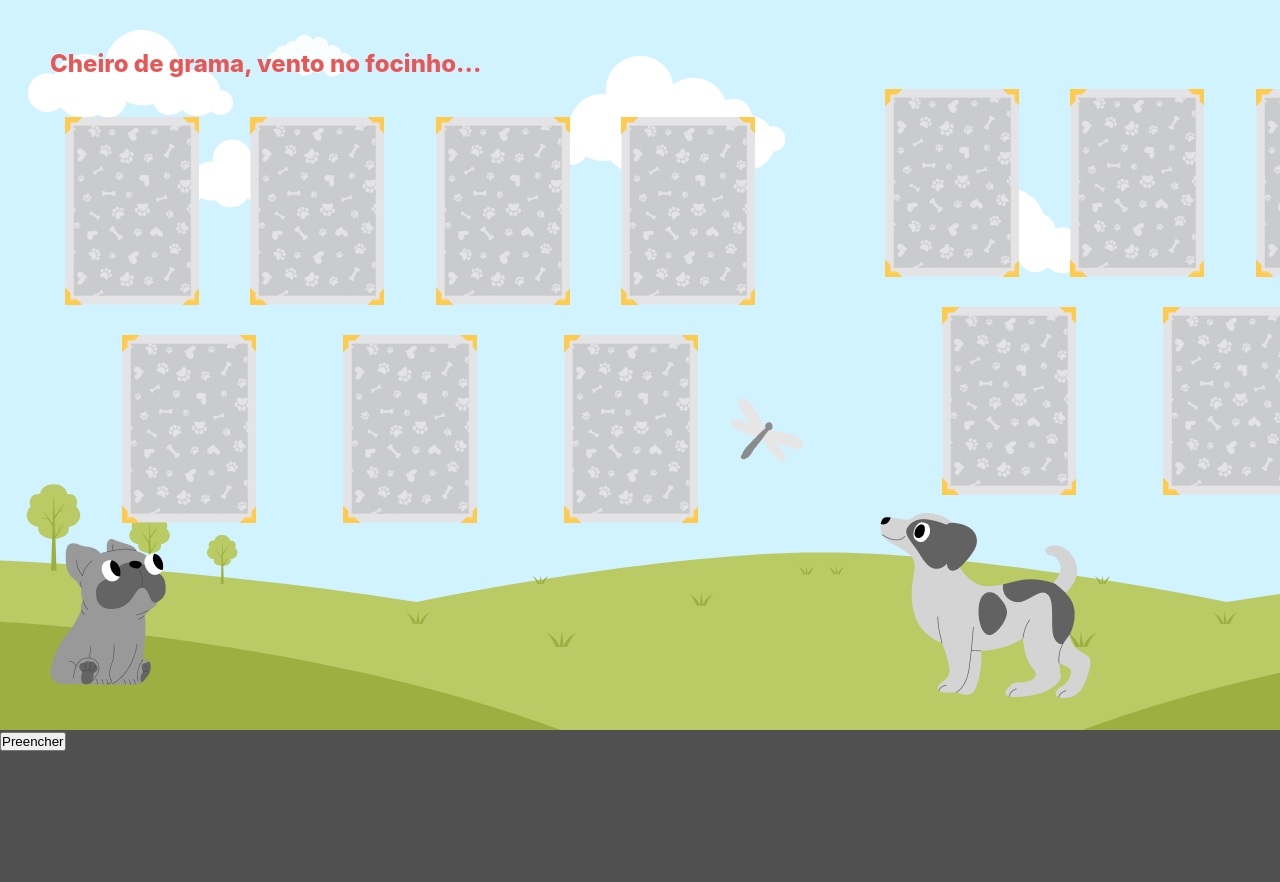
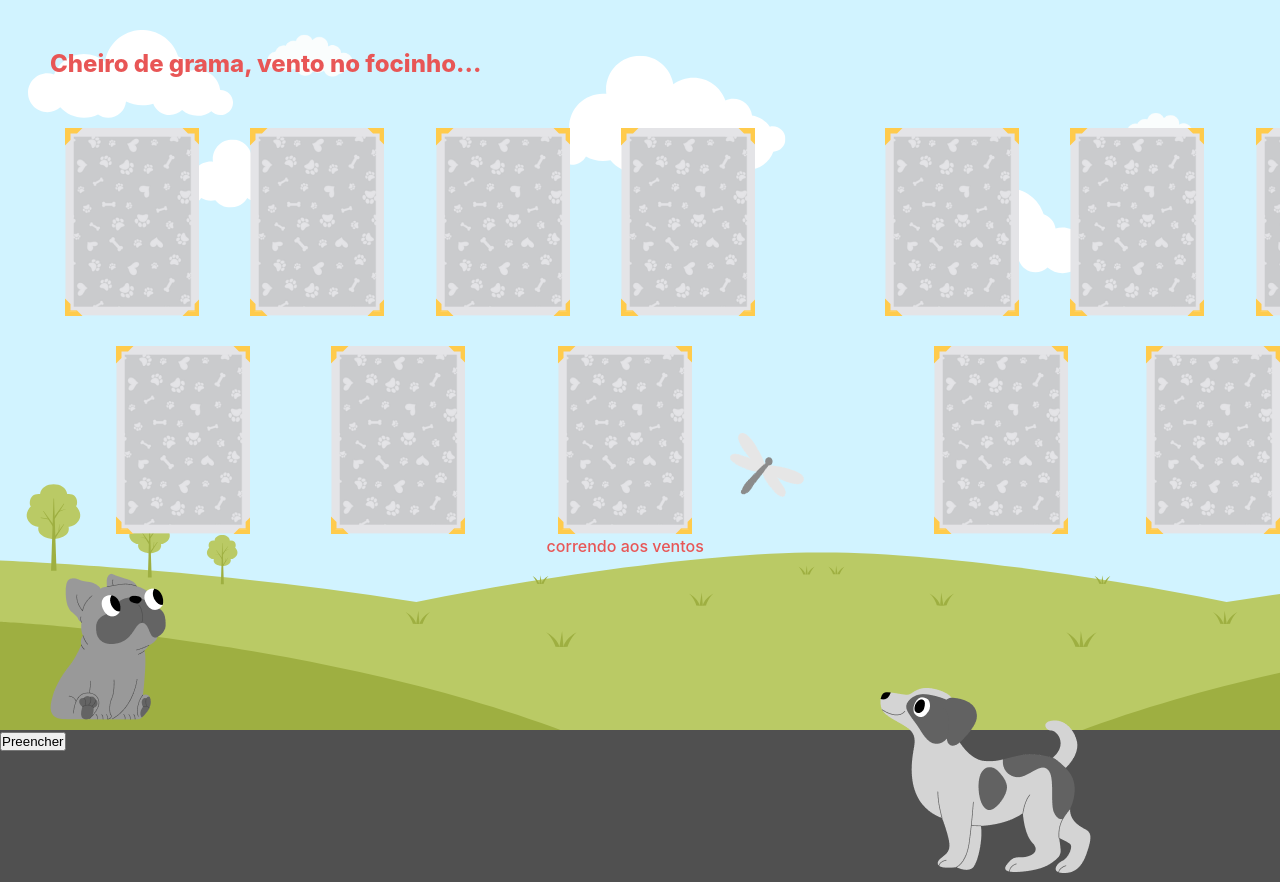
Before and after one commit to PedroHPAlmeida/my-dear-pet, an Angular app: page / in a window 1280 px wide. Shown: the top 882 px of the page. Before the commit the page ends 800 px from the top, so only its background shows below. Built offline with nearby package versions, Linux system fonts and the light colour scheme.

Commit message:
wip: ajustando figurinhas

```diff
--- a/src/app/pages/home/home.component.html
+++ b/src/app/pages/home/home.component.html
@@ -9,11 +9,12 @@
         <div class="home__figures-bottom">
             <app-figure />
             <app-figure />
-            <app-figure />
+            <app-figure text="correndo aos ventos" />
         </div>
         <div class="home__stickers">
-            <app-fillable-sticker image="/assets/images/stickers/sticker-bulldog.png" [filled]="filledStickers"/>
-            <app-fillable-sticker class="home__sticker-dragon-fly" image="/assets/images/stickers/sticker-dragon-fly.png" [filled]="filledStickers"/>
+            <app-fillable-sticker image="/assets/images/stickers/sticker-bulldog.png" [filled]="filledStickers" />
+            <app-fillable-sticker class="home__sticker-dragon-fly"
+                image="/assets/images/stickers/sticker-dragon-fly.png" [filled]="filledStickers" />
         </div>
     </app-left-page>
     <app-left-page bgImage="/assets/images/bg/bg-fields-right.png">
@@ -26,10 +27,15 @@
         <div class="home__figures-bottom">
             <app-figure />
             <app-figure />
-            <app-figure />
+            <div class="home__challenge-time">
+                <h2 class="text-exbold-36-44 text-red-light">Challenge</h2>
+                <h2 class="text-exbold-36-44 text-red-light">Time!</h2>
+                <app-figure [width]="168" [height]="236" />
+                <img class="home__challenge-time-arrow" src="/assets/images/icons/arrow-top-blue.png">
+            </div>
         </div>
-        <div class="home__stickers">
-            <app-fillable-sticker image="/assets/images/stickers/sticker-jackrussell.png" [filled]="filledStickers"/>
+        <div class="home__stickers-right">
+            <app-fillable-sticker image="/assets/images/stickers/sticker-jackrussell.png" [filled]="filledStickers" />
         </div>
     </app-left-page>
     <!-- Remover botão de testes -->
--- a/src/app/pages/home/home.component.scss
+++ b/src/app/pages/home/home.component.scss
@@ -23,4 +23,17 @@
         top: -140px;
         left: 680px;
     }
+
+    &__challenge-time {
+        position: relative;
+        text-align: center;
+        transform: rotate(15deg);
+    }
+
+    &__challenge-time-arrow {
+        position: absolute;
+        top: 240px;
+        left: 190px;
+        transform: rotate(-15deg);
+    }
 }
--- a/src/app/shared/components/figure/figure.component.html
+++ b/src/app/shared/components/figure/figure.component.html
@@ -1,2 +1,10 @@
-<section class="figure">
+<section class="figure" [ngStyle]="{
+    'transform': 'rotate(' + rotate + 'deg)',
+}">
+    <div class="figure__back" [ngStyle]="{
+        'width': width + 'px',
+        'height': height + 'px',
+    }">
+    </div>
+    <p class="figure__text text-medium-16-24 text-red-light">{{ text }}</p>
 </section>
--- a/src/app/shared/components/figure/figure.component.scss
+++ b/src/app/shared/components/figure/figure.component.scss
@@ -1,6 +1,16 @@
 .figure {
-    width: 134px;
-    height: 188px;
-    background-image: url('/assets/images/bg/bg-figure.png');
     margin: 15px;
+    display: flex;
+    flex-direction: column;
+    align-items: center;
+
+    &__back {
+        background-image: url('/assets/images/bg/bg-figure.png');
+        background-size: cover;
+        height: 100%;
+    }
+
+    &__text {
+        text-align: center;
+    }
 }
--- a/src/app/shared/components/left-page/left-page.component.html
+++ b/src/app/shared/components/left-page/left-page.component.html
@@ -1,5 +1,7 @@
 <section class="page" [ngStyle]="{'backgroundImage': 'url(' + bgImage + ')'}">
-    <h1 class="page__title text-exbold-24-28 text-red-light">{{ title }}</h1>
+    <header class="page__header">
+        <h1 class="text-exbold-24-28 text-red-light">{{ title }}</h1>
+    </header>
     <div class="page__content">
         <ng-content>
         </ng-content>
--- a/src/app/shared/components/left-page/left-page.component.scss
+++ b/src/app/shared/components/left-page/left-page.component.scss
@@ -3,7 +3,7 @@
     height: 730px;
     padding: 50px;
 
-    &__title {
-        margin-bottom: 24px;
+    &__header {
+        height: 10%;
     }
 }
--- a/src/styles/fonts.scss
+++ b/src/styles/fonts.scss
@@ -71,6 +71,10 @@ $font-exbold: 800;
         @include text-style($font-exbold, 22px, 32px);
     }
 
+    &-exbold-36-44 {
+        @include text-style($font-exbold, 36px, 44px);
+    }
+
     &-body-14-22 {
         @include text-style($font-regular, 14px, 22px);
     }
```
Also changed, not shown: src/app/shared/components/figure/figure.component.ts (+5 -2 lines), src/assets/images/icons/arrow-top-blue.png (added), src/assets/images/stickers/Group 21.png (added).
